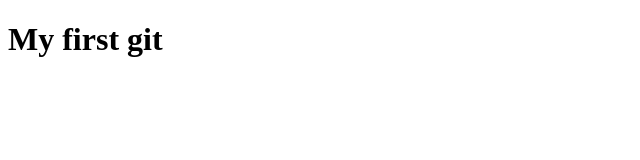
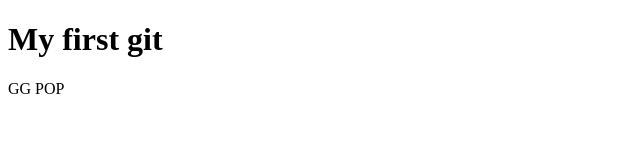
Before and after one commit to danulyk05/git-practice, a plain HTML site: page index.html in a window 1280 px wide. Shown: the full height of the page, 0-640 px from the left. Drawn offline with Linux system fonts and the light colour scheme.

Commit message:
developer was creator

```diff
--- a/index.html
+++ b/index.html
@@ -8,5 +8,6 @@
 </head>
 <body>
     <h1>My first git</h1>
+    GG POP
 </body>
 </html>
```
